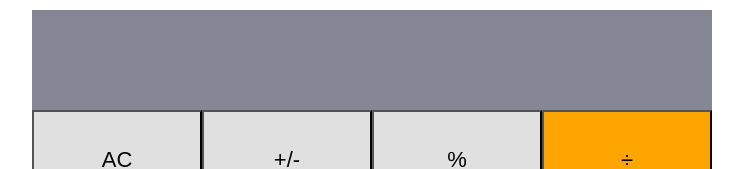
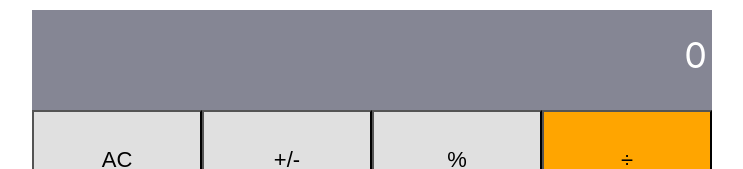
Before and after one commit to azdrenymeri/calculator-jsx, a React (Create React App) app: page / in a window 1280 px wide. Shown: the top 169 px of the page, without its empty margins (268-1011 px from the left). Built offline with nearby package versions, Linux system fonts and the light colour scheme.

Commit message:
small display fix

```diff
--- a/src/components/App.js
+++ b/src/components/App.js
@@ -2,7 +2,7 @@ import React,{Component} from 'react';
 import './../styles/App.css';
 import Display from './Display';
 import ButtonPanel from './ButtonPanel';
-import calculate from './logic/calculate';
+import calculate from './../logic/calculate';
 
 class App extends Component {
   constructor(){
@@ -18,13 +18,13 @@ class App extends Component {
   handleClick(event){
     const buttonName = event.target.textContent
     const{total,next,operation} = calculate(this.state,buttonName);
-    this.setState({total:total,next:next,operation:operation});
+    this.setState({total:total, next:next, operation:operation});
   }
 
   render(){
     return (
       <div className="App">
-        <Display result={this.state.total} />
+        <Display result={this.state.next? this.state.next: this.state.total} />
         <ButtonPanel clickHandler={this.handleClick}  />
       </div>
     );
--- a/src/components/Display.js
+++ b/src/components/Display.js
@@ -12,7 +12,7 @@ class Display extends Component {
     render(){
         return (
             <div className="Display">
-                <div type="text" className="Display-input">{this.props.result} </div>
+                <div type="text" className="Display-input">{this.props.result? this.props.result:"0"} </div>
             </div>
         );
     }
```
